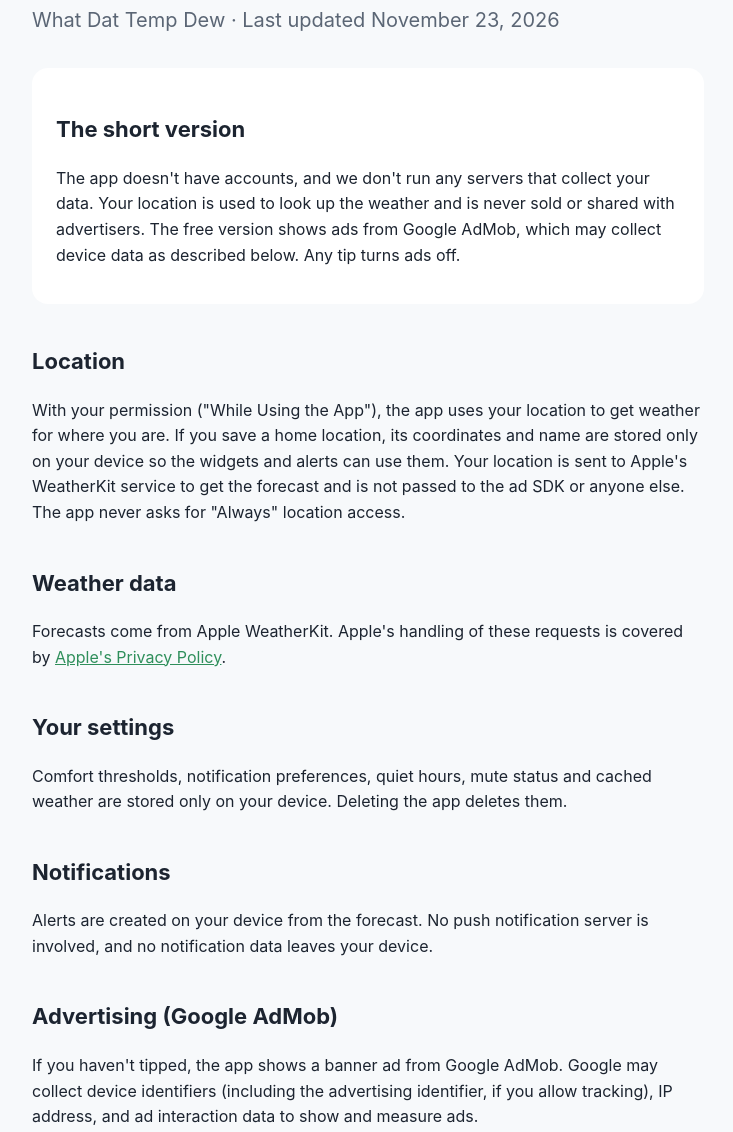
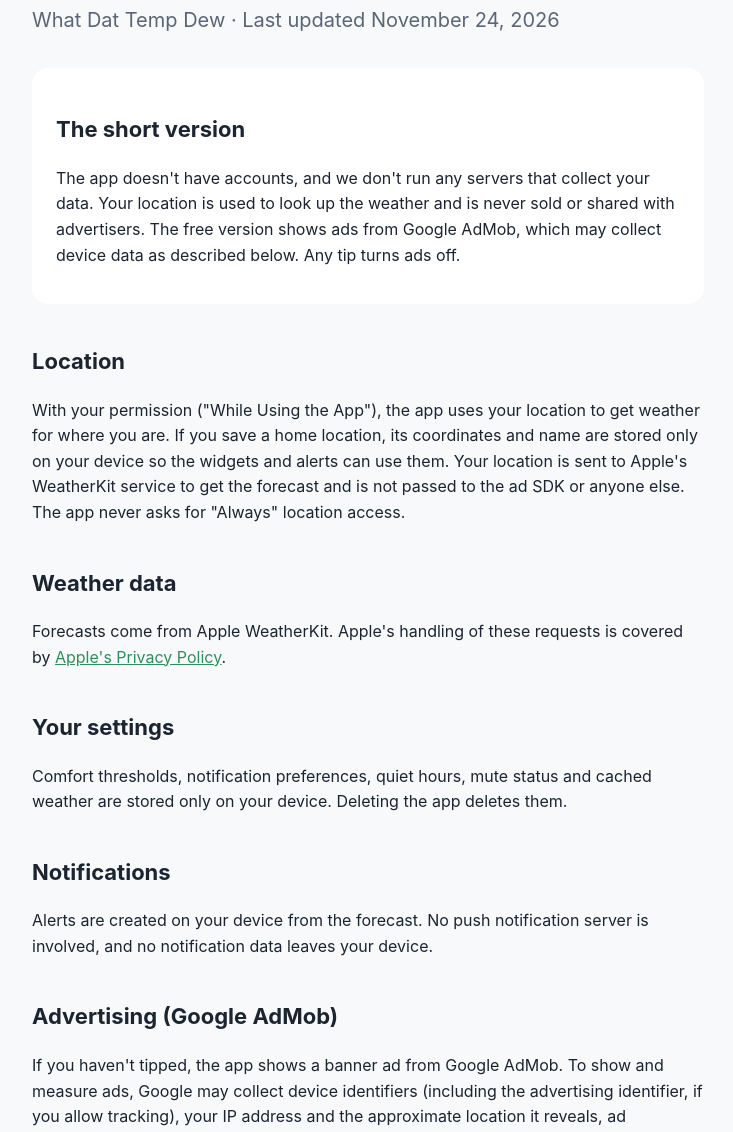
Before and after one commit to timhibbard/what-dat-temp-dew-marketing, a plain HTML site: page privacy/index.html in a window 1280 px wide. Shown: the part 168-1300 px from the top of the page, without its empty margins (272-1005 px from the left). Drawn offline with Linux system fonts and the light colour scheme.

Commit message:
Privacy policy: list approximate location and diagnostics from the ad SDK
Co-Authored-By: Claude Opus 5.5 <noreply@anthropic.com>

```diff
--- a/privacy/index.html
+++ b/privacy/index.html
@@ -10,7 +10,7 @@
 <main>
 <nav><a href="../">What Dat Temp Dew</a><a href="../privacy/" aria-current="page">Privacy</a><a href="../support/">Support</a></nav>
 <h1>Privacy Policy</h1>
-<p class="lede">What Dat Temp Dew · Last updated November 23, 2026</p>
+<p class="lede">What Dat Temp Dew · Last updated November 24, 2026</p>
 
 <div class="card">
 <h2>The short version</h2>
@@ -30,7 +30,7 @@
 <p>Alerts are created on your device from the forecast. No push notification server is involved, and no notification data leaves your device.</p>
 
 <h2>Advertising (Google AdMob)</h2>
-<p>If you haven't tipped, the app shows a banner ad from Google AdMob. Google may collect device identifiers (including the advertising identifier, if you allow tracking), IP address, and ad interaction data to show and measure ads.</p>
+<p>If you haven't tipped, the app shows a banner ad from Google AdMob. To show and measure ads, Google may collect device identifiers (including the advertising identifier, if you allow tracking), your IP address and the approximate location it reveals, ad interaction data, and crash and performance data from the ad SDK. Dew Check never gives Google your precise location.</p>
 <ul>
   <li>The app asks for permission to track (App Tracking Transparency). If you decline, Google shows ads that aren't personalized.</li>
   <li>In the EU, UK and Switzerland, you'll see a consent form first. You can change your choice any time in Settings → Ad privacy choices.</li>
```
